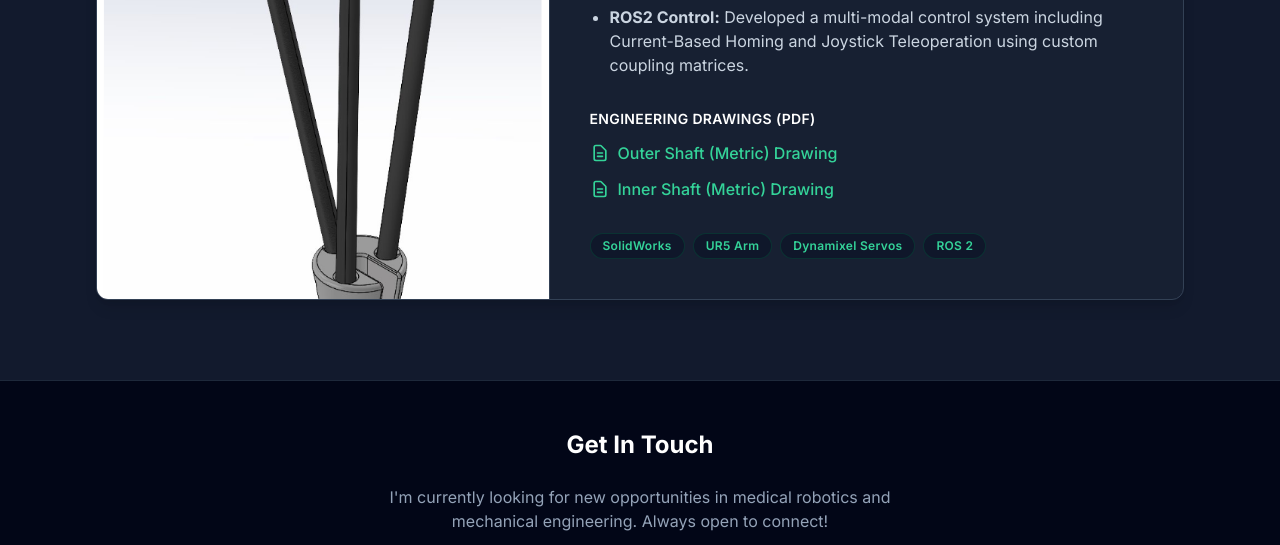
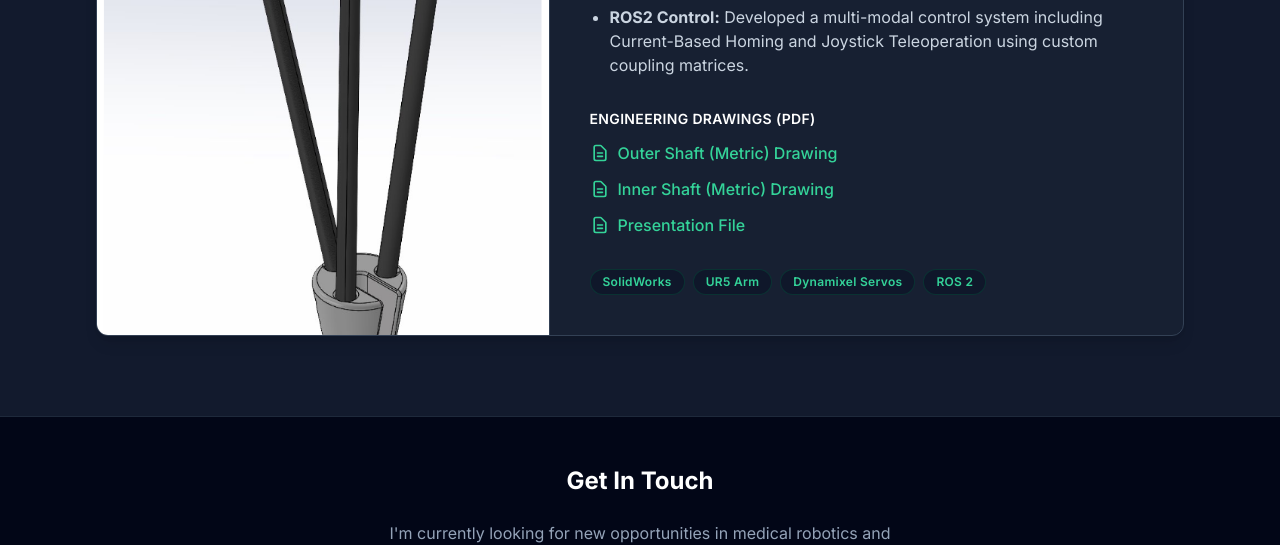
Before and after one commit to douglasmcdonough/douglasmcdonough.github.io, a plain HTML site: page index.html in a window 1280 px wide. Shown: the part 1428-1973 px from the top of the page. Drawn offline with nearby package versions, Linux system fonts and the light colour scheme.

Commit message:
presentation

```diff
--- a/index.html
+++ b/index.html
@@ -131,6 +131,13 @@
                                     Inner Shaft (Metric) Drawing
                                 </a>
                             </li>
+			    <li>
+                                <a href="presentation.pdf" target="_blank" class="text-emerald-400 hover:text-emerald-300 font-medium flex items-center transition-colors">
+                                    <svg class="w-5 h-5 mr-2" fill="none" stroke="currentColor" viewBox="0 0 24 24"><path stroke-linecap="round" stroke-linejoin="round" stroke-width="2" d="M9 12h6m-6 4h6m2 5H7a2 2 0 01-2-2V5a2 2 0 012-2h5.586a1 1 0 01.707.293l5.414 5.414a1 1 0 01.293.707V19a2 2 0 01-2 2z"></path></svg>
+                                    Presentation File
+                                </a>
+                            </li>
+
                         </ul>
 
                         <div class="flex flex-wrap gap-2 mt-auto">
```
Also changed, not shown: 1 other file.
